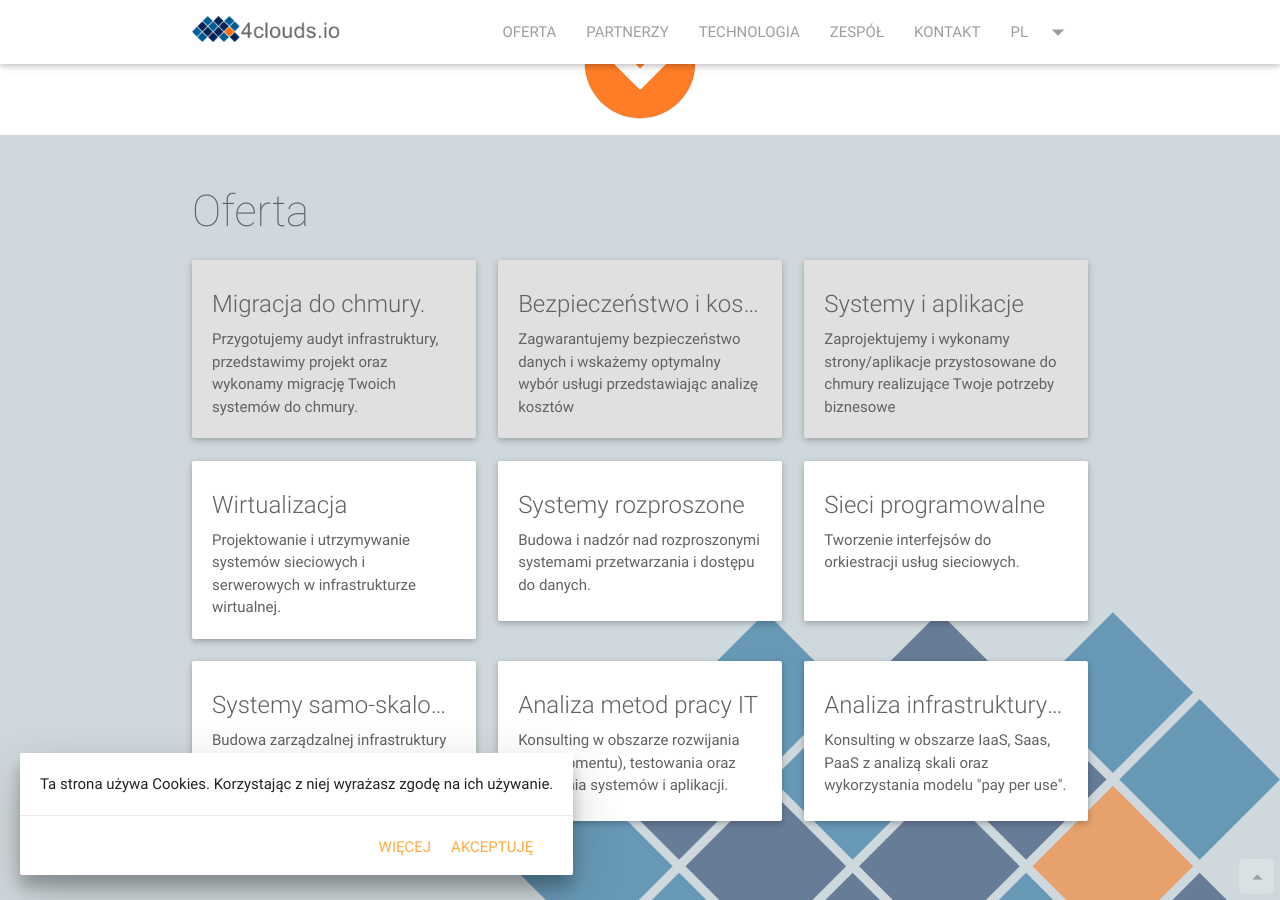
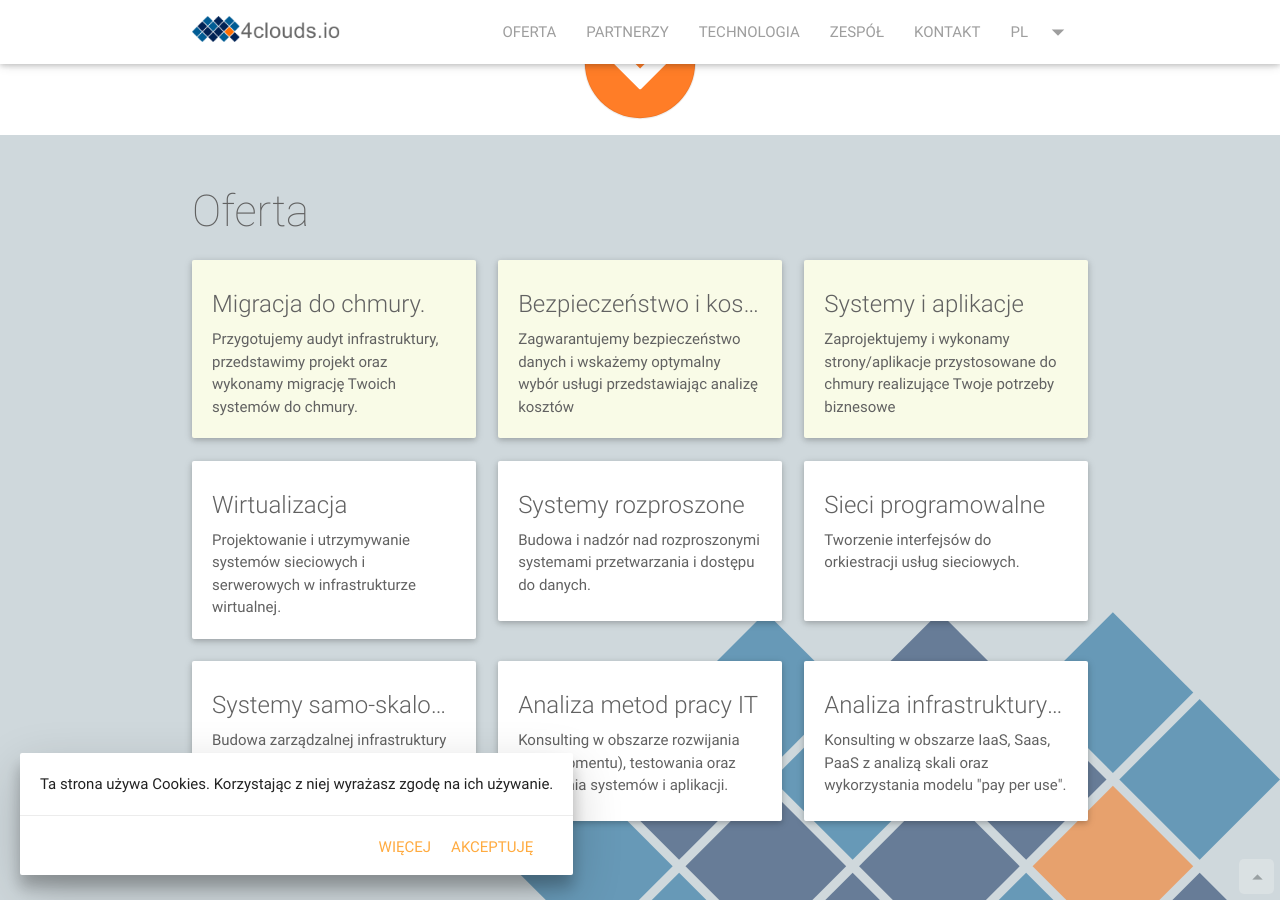
Before and after one commit to adaszyn/4clouds.github.io, a Jekyll site: the page built from index.html, in a window 1280 px wide and 900 px high, scrolled down 765 px. Built offline with Jekyll 4.4.1, drawn with Linux system fonts in a browser that asks for light colours.

Commit message:
offer (3 top cards) color change

```diff
--- a/_data/offer.yml
+++ b/_data/offer.yml
@@ -1,16 +1,16 @@
 - title: Migracja do chmury.
   slogan: Przygotujemy audyt infrastruktury, przedstawimy projekt oraz wykonamy migrację Twoich systemów do chmury.
-  color: grey lighten-2
+  color: lime lighten-5
   cls: 'col s12 m6 l4'
 
 - title: Bezpieczeństwo i koszty
   slogan: Zagwarantujemy bezpieczeństwo danych i wskażemy optymalny wybór usługi przedstawiając analizę kosztów
-  color: grey lighten-2
+  color: lime lighten-5
   cls: 'col s12 m6 l4'
 
 - title: Systemy i aplikacje
   slogan: Zaprojektujemy i wykonamy strony/aplikacje przystosowane do chmury realizujące Twoje potrzeby biznesowe
-  color: grey lighten-2
+  color: lime lighten-5
   cls: 'col s12 m12 l4'
 
 - title: Wirtualizacja
--- a/_data/offer_en.yml
+++ b/_data/offer_en.yml
@@ -1,16 +1,16 @@
 - title: Cloud migration.
   slogan: We will prepare an audit of your infrastructure; we will design and perform migration of your systems to the cloud.
-  color: grey lighten-2
+  color: lime lighten-5
   cls: 'col s12 m6 l4'
 
 - title: Security and costs
   slogan: We will ensure the safety of your data and will show the best solution together with cost analysis.
-  color: grey lighten-2
+  color: lime lighten-5
   cls: 'col s12 m6 l4'
 
 - title: Systems and applications
   slogan: We  will design and implement cloud adapted web applications satisfying your business needs and wants.
-  color: grey lighten-2
+  color: lime lighten-5
   cls: 'col s12 m12 l4'
 
 - title: Virtualization
```
